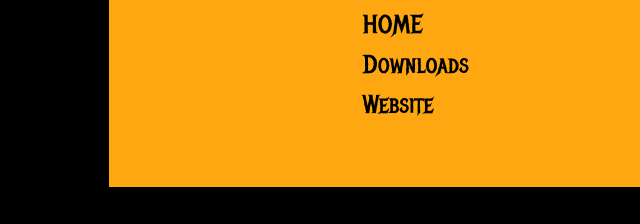
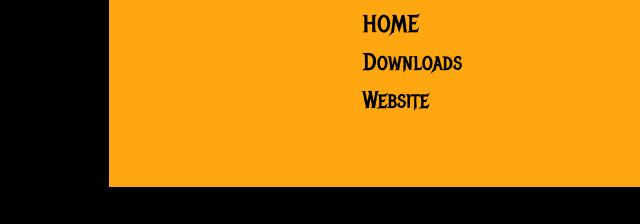
Before and after one commit to ShashankShishodia21/Practice-Code, a plain HTML site: page index.html in a window 1280 px wide. Shown: the top 224 px of the page, 566-1206 px from the left. Drawn offline with Linux system fonts and the light colour scheme.

Commit message:
Update task1.css

```diff
--- a/task1.css
+++ b/task1.css
@@ -18,7 +18,8 @@
 .nav p {
     display: inline-block;
     border-radius: 25px;
-    font-size: 1.6em;
+    font-size: 1.5em;
+    font-weight: 200;
     padding: 4px;
     color: black;
 }
```
